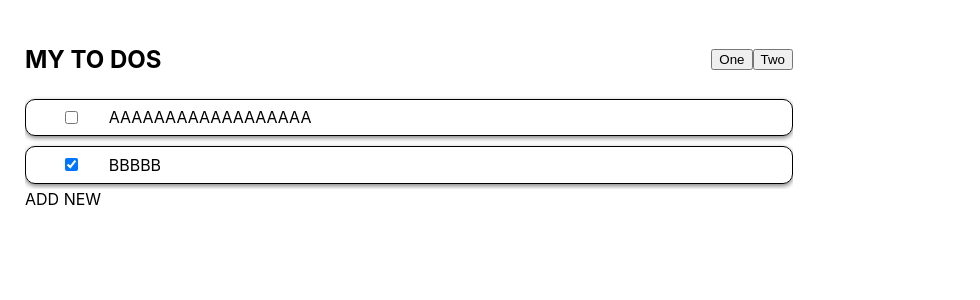
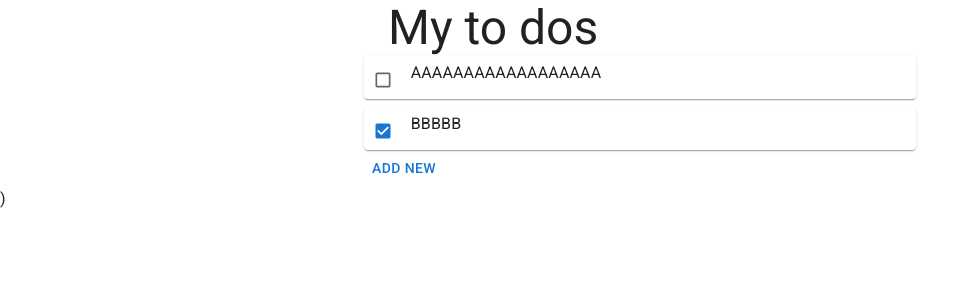
Before and after one commit to Krugerro/MyCustomToDos, a React (Create React App) app in the folder client/: page / in a window 1280 px wide. Shown: the top 300 px of the page, without its empty margins (0-980 px from the left). Built offline with nearby package versions, Linux system fonts and the light colour scheme.

Commit message:
get Rid of Styled Components

```diff
--- a/client/package.json
+++ b/client/package.json
@@ -3,6 +3,11 @@
   "version": "0.1.0",
   "private": true,
   "dependencies": {
+    "@emotion/react": "^11.6.0",
+    "@emotion/styled": "^11.6.0",
+    "@fontsource/roboto": "^4.5.1",
+    "@mui/icons-material": "^5.2.0",
+    "@mui/material": "^5.2.0",
     "@testing-library/jest-dom": "^5.15.0",
     "@testing-library/react": "^11.2.7",
     "@testing-library/user-event": "^12.8.3",
--- a/client/src/App.js
+++ b/client/src/App.js
@@ -2,17 +2,17 @@ import {StoreProvider} from './store/provider';
 import Spinner from "./components/Spinner";
 import ToDosList from './components/ToDosList';
 import {Header} from './components/Header';
-import Container from './components/Container';
+import AppContainer from './components/AppContainer';
 import AddNew from './components/AddNew';
 const App = () => {
   return (
     <StoreProvider>
-      <Container>
+      <AppContainer>
         <Spinner/>
         <Header/>
         <ToDosList/>
         <AddNew/>
-      </Container>
+      </AppContainer>
     </StoreProvider>
   );
 }
--- a/client/src/components/AddNew.jsx
+++ b/client/src/components/AddNew.jsx
@@ -1,17 +1,12 @@
+import { Button } from '@mui/material';
 import React, { useContext }  from 'react';
-import styled from 'styled-components';
 import { addNewItem } from '../store/actions';
 import { StoreContext } from '../store/provider';
 
-const StyledAddButton= styled.div`
-    width: 10wh;
-    height: 10vh;
-    border-radius: 500px;
-`
 
 const AddNew = () => {
     const {dispatch} = useContext(StoreContext);
 return (
-<StyledAddButton onClick={()=>dispatch(addNewItem())}>ADD NEW</StyledAddButton>
+<Button onClick={()=>dispatch(addNewItem())}>ADD NEW</Button>
 )};
 export default AddNew;
--- /dev/null
+++ b/client/src/components/AppContainer.jsx
@@ -0,0 +1,14 @@
+import Container from '@mui/material/Container';
+import CssBaseline from '@mui/material/CssBaseline';
+
+const AppContainer = ({ children }) => {
+    return (
+        <CssBaseline>
+            <Container maxWidth="sm">
+                {children}
+            </Container>)
+        </CssBaseline>
+    )
+};
+
+export default AppContainer;
--- a/client/src/components/Container.jsx
+++ /dev/null
@@ -1,19 +0,0 @@
-import styled from "styled-components";
-
-const ContainerStyled = styled.div`
-    text-align: left;
-    min-width : 350px;
-    width: 60%;
-    margin: 25px;
-    justify-content: center;
-    align-items: center;
-`
-
-const Container = ({children}) => {
-    return(
-    <ContainerStyled>
-        {children}
-    </ContainerStyled>)
-};
-
-export default Container
--- a/client/src/components/Header.jsx
+++ b/client/src/components/Header.jsx
@@ -1,30 +1,10 @@
-import styled from "styled-components";
+import {  Container, Typography } from "@mui/material";
 
-const Container= styled.div`
-    display: grid;
-    grid-template-columns: 1fr 1fr;
-`
 
-const Title = styled.h2`
-    color:black;
-    text-transform: uppercase;
-`
-export const CenteredDiv = styled.div`
-    display: flex;
-    align-items: center;
-    justify-content: ${props => (props.align || "right")};
-`
-const StyledButton = styled.button`
-
-`
 export const Header = () => {
     return (
         <Container>
-            <Title>My to dos</Title>
-            <CenteredDiv>
-                <StyledButton>One</StyledButton>
-                <StyledButton>Two</StyledButton>
-            </CenteredDiv>
+            <Typography variant='h3'>My to dos</Typography>
         </Container>
     )
 };
--- a/client/src/components/Spinner.jsx
+++ b/client/src/components/Spinner.jsx
@@ -1,42 +1,14 @@
 import { useContext } from "react";
-import styled, { keyframes } from "styled-components";
+import CircularProgress from '@mui/material/CircularProgress';
 import { StoreContext } from "../store/provider";
-
-const rotate360 = keyframes`
-  from {
-    transform: rotate(0deg);
-  }
-  to {
-    transform: rotate(360deg);
-  }
-`;
-
-const SpinnerObject = styled.div`
-  animation: ${rotate360} 1s linear infinite;
-  transform: translateZ(0);
-  border-top: 2px solid grey;
-  border-right: 2px solid grey;
-  border-bottom: 2px solid grey;
-  border-left: 4px solid black;
-  background: transparent;
-  width: 24px;
-  height: 24px;
-  border-radius: 50%;
-`;
-
-const Dialog = styled.dialog`
-    position: absolute;
-    top: 50%;
-    left: 50%;
-    transform: translate(-50%, -50%);
-`
+import { Backdrop } from "@mui/material";
 
 const Spinner = () => {
     const {store} = useContext(StoreContext);
     return (
-    <Dialog open = {store.isLoading}>
-        <SpinnerObject/>
-    </Dialog>
+    <Backdrop open = {store.isLoading}>
+        <CircularProgress />
+    </Backdrop>
     );
 }
 export default Spinner;
--- a/client/src/components/StyledIconButton.jsx
+++ /dev/null
@@ -1,16 +0,0 @@
-import React  from 'react';
-import styled from 'styled-components';
-import trash from '../images/trash.png';
-
-const StyledButton = styled.div`
-    border: 0;
-    background: transparent;
-    width:30%;
-`
-const StyledIconButton = ({onClick}) => {
-return (
-    <StyledButton type="submit" onClick={onClick}>
-        <img src={trash} width="100%"  alt="submit" />
-    </StyledButton>
-)};
-export default StyledIconButton;
--- /dev/null
+++ b/client/src/components/ToDoItem/DeleteButton.jsx
@@ -0,0 +1,11 @@
+import IconButton from '@mui/material/IconButton';
+import DeleteIcon from '@mui/icons-material/Delete';
+
+import React  from 'react';
+const DeleteButton = ({onClick}) => {
+return (
+    <IconButton aria-label="delete" size="small" onClick= {onClick} style={{padding:'0px'}}>
+        <DeleteIcon  fontSize="small" />
+  </IconButton>
+)};
+export default DeleteButton;
--- a/client/src/components/ToDoItem/ToDosItem.jsx
+++ b/client/src/components/ToDoItem/ToDosItem.jsx
@@ -1,91 +1,78 @@
 import { useContext, useEffect, useState } from 'react';
-import styled from 'styled-components';
 import { changeCompleted, deleteItem, hideHover, openEditMode, showHover, updateItem } from '../../store/actions';
 import { StoreContext } from '../../store/provider';
-import  {CenteredDiv}  from '../Header';
-import StyledIconButton from '../StyledIconButton';
+import Grid from '@mui/material/Grid';
+import DeleteButton from './DeleteButton';
+import { Card, CardContent, Checkbox, Input, Typography } from '@mui/material';
 
-
-const GridStyled = styled.div`
-    display:grid;
-    grid-template-columns: 10% auto 10%;
-    border: 1px solid black;
-    padding: 1%;
-    border-radius : 10px;
-    box-shadow: 0px 2px 5px grey;
-    margin-top: 5px;
-    margin-bottom: 5px;
-`
-const OverflowEllipsisDiv = styled.div`
-    text-overflow: ellipsis;
-    white-space: nowrap;
-    overflow: hidden;
-    font-size : 16px;
-`
-
-const StyledInput = styled.input`
-    width : 100%;
-    border : 0;
-    appearance : none;
-    -webkit-appearance: none;
-    font-size : 16px;
-`
-const ToDosItem = ({item}) => {
-    const { dispatch} = useContext(StoreContext);
-    const { id, description, completed, inEdit , hover, newItem} = item
-    const [value, setValue ] = useState('');
-    useEffect(()=> {
+const ToDosItem = ({ item }) => {
+    const { dispatch } = useContext(StoreContext);
+    const { id, description, completed, inEdit, hover, newItem } = item
+    const [value, setValue] = useState('');
+    useEffect(() => {
         if (newItem) {
             setValue('');
         }
-    },[newItem])
+    }, [newItem])
     const checkIfEnter = (e) => {
-        if(e.key === 'Enter'){
-            dispatch(updateItem({data: {...item, description: value}, id : id}));
+        if (e.key === 'Enter') {
+            dispatch(updateItem({ data: { ...item, description: value }, id: id }));
         }
     }
     const onLostFocus = () => {
-        dispatch(updateItem({data: {...item, description: value}, id : id}));
+        dispatch(updateItem({ data: { ...item, description: value }, id: id }));
     }
     const changeValue = (e) => {
         setValue(e.target.value);
     };
 
     const startEdit = (isCompleted) => {
-    if (!isCompleted)
-        {setValue(description || '');
+        if (!isCompleted) {
+            setValue(description || '');
             dispatch(openEditMode(id));
         }
     };
 
     return (
-    <GridStyled
-        onMouseEnter = {() => dispatch(showHover({id}))}
-        onMouseLeave = {() => dispatch(hideHover({id}))}>
+        <Card sx={{ minWidth: 300 }} >
+            <CardContent style = {{padding:'5px 0px 0px 0px'}}>
+                <Grid container spacing={1}
+                    onMouseEnter={() => dispatch(showHover({ id }))}
+                    onMouseLeave={() => dispatch(hideHover({ id }))}>
 
-        <CenteredDiv align='center'>
-            <input type="checkbox" checked={completed} onChange={()=>dispatch(changeCompleted(id))}/>
-        </CenteredDiv>
+                    <Grid item xs={1}>
+                        <Checkbox
+                            size="small"
+                            checked={completed}
+                            onChange={() => dispatch(changeCompleted(id))}
+                        />
 
-        <OverflowEllipsisDiv onDoubleClick={()=>startEdit(completed)}>
+                    </Grid>
 
-            {inEdit ? <StyledInput
-                        type='text'
+                    <Grid item xs={10} onDoubleClick={() => startEdit(completed)}>
+
+                        {inEdit ?
+                            <Input
+                                placeholder="Tell me what you do"
                                 value={value}
                                 autoFocus
-                        onBlur ={onLostFocus}
-                        onKeyPress={(e)=>checkIfEnter(e)}
-                        onChange={(e) => changeValue(e)}/>
-                    : <>{description}</>
+                                style = {{width:'100%'}}
+                                onBlur={onLostFocus}
+                                onKeyPress={(e) => checkIfEnter(e)}
+                                onChange={(e) => changeValue(e)}
+                            />
+                            : <Typography align='left' noWrap   >{description}</Typography>
                         }
 
-        </OverflowEllipsisDiv>
+                    </Grid>
 
-        {hover && <CenteredDiv>
-            <StyledIconButton onClick={()=> dispatch(deleteItem(id))}/>
-        </CenteredDiv>}
+                    {hover && <Grid item xs={1}>
+                        <DeleteButton onClick={() => dispatch(deleteItem(id))} />
+                    </Grid>}
 
-    </GridStyled>
+                </Grid>
+            </CardContent>
+        </Card>
     )
 }
 export default ToDosItem;
--- a/client/src/components/ToDosList.jsx
+++ b/client/src/components/ToDosList.jsx
@@ -1,23 +1,17 @@
+import { Stack } from '@mui/material';
 import React, { useContext }  from 'react';
-import styled from 'styled-components';
 import {StoreContext} from '../store/provider';
 import ToDosItem from './ToDoItem/ToDosItem';
-
-const StyledContainer = styled.div`
-    display:grid;
-    overflow-y: auto;
-    max-height: 70vh;
-`
 
 const ToDosList = () => {
     const {store} = useContext(StoreContext);
 return (
-<StyledContainer>
+<Stack spacing={1}>
     {store.toDos.map((item,index)=> {
         return (
             <ToDosItem  key={index} item={item}></ToDosItem>
         );
     })}
-</StyledContainer>
+</Stack>
 )};
 export default ToDosList;
--- a/client/src/index.js
+++ b/client/src/index.js
@@ -3,7 +3,10 @@ import 'react-app-polyfill/stable';
 import 'fast-text-encoding/text';
 import React from 'react';
 import ReactDOM from 'react-dom';
-import './index.css';
+import '@fontsource/roboto/300.css';
+import '@fontsource/roboto/400.css';
+import '@fontsource/roboto/500.css';
+import '@fontsource/roboto/700.css';
 import App from './App';
 
 
```
Also changed, not shown: 1 other file (tests, documents, lock files or other folders). Lines whose indentation alone changed are shown as unchanged.
